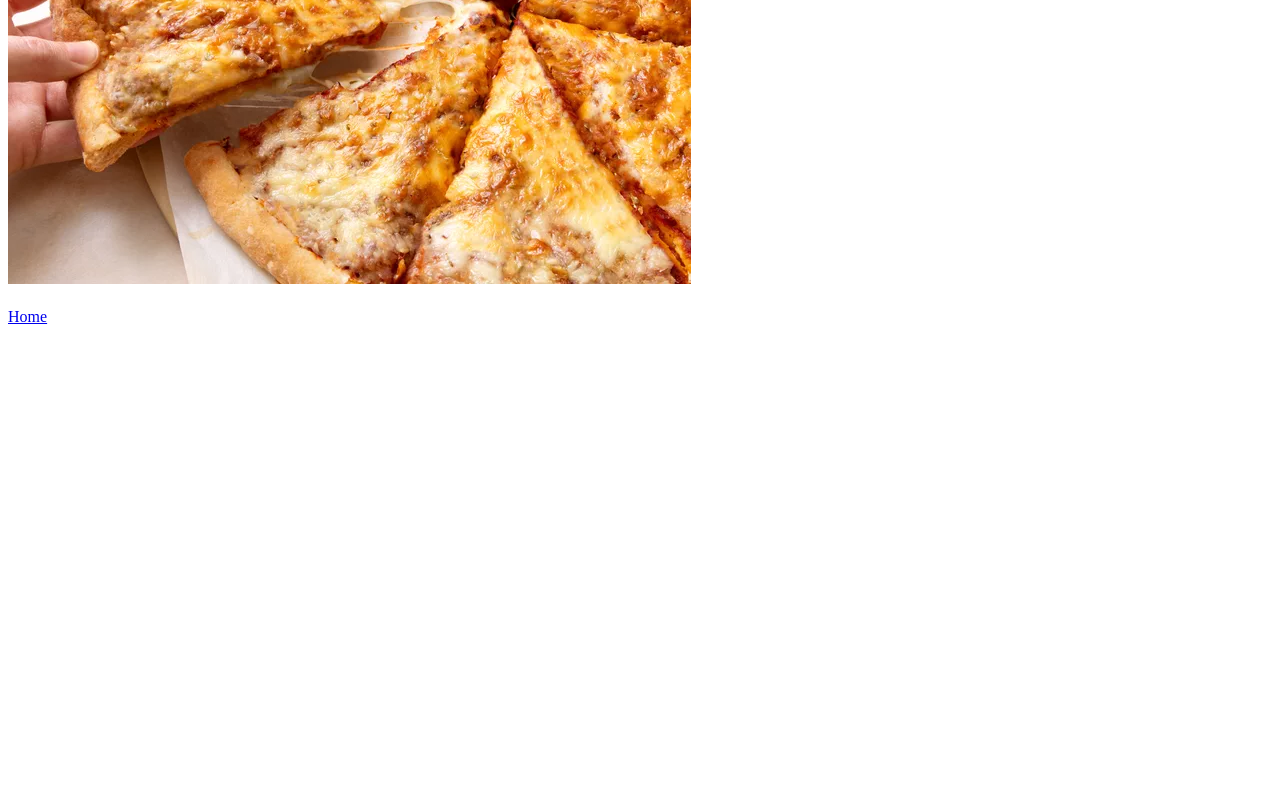
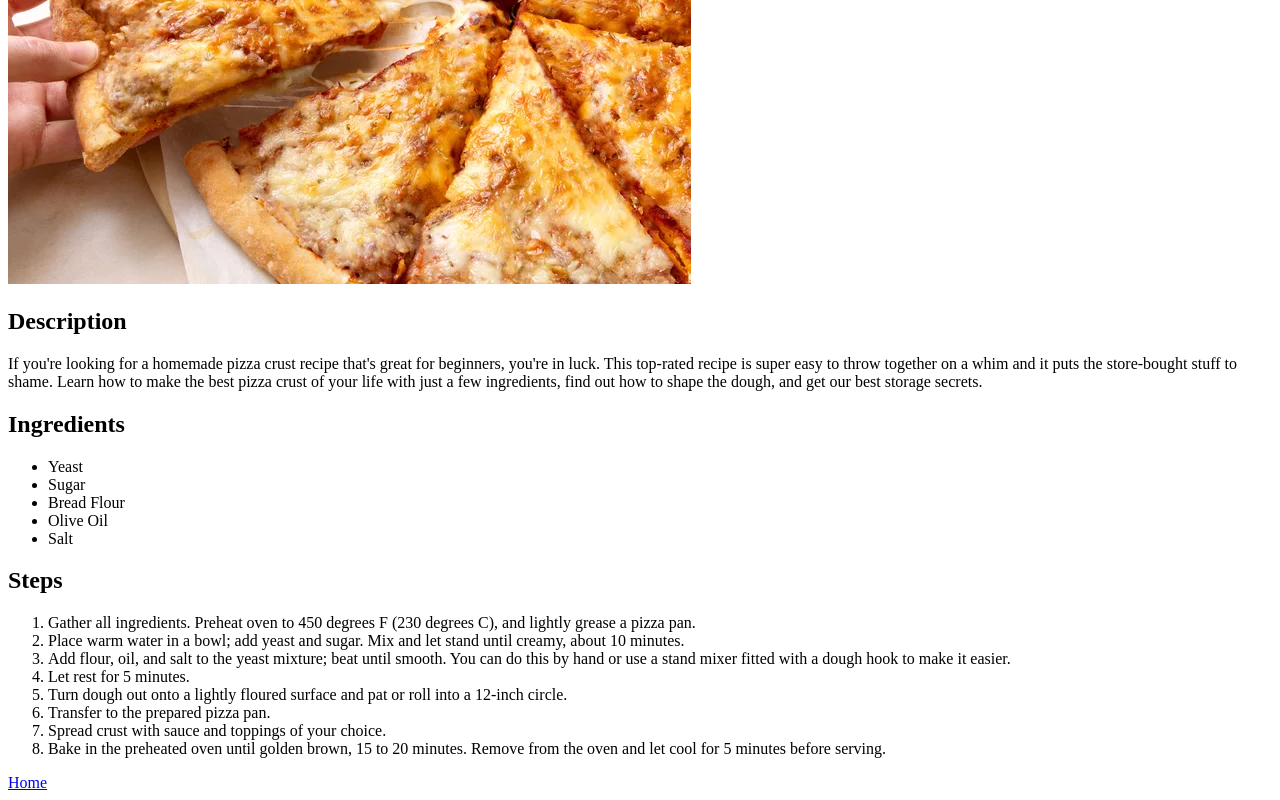
Before and after one commit to Brocco1iGraham/odin-recipes, a plain HTML site: page recipes/homemade-pizza.html in a window 1280 px wide. Shown: the part 308-1108 px from the top of the page. Before the commit the page ends 800 px from the top, so only its background shows below. Drawn offline with Linux system fonts and the light colour scheme.

```diff
--- a/recipes/homemade-pizza.html
+++ b/recipes/homemade-pizza.html
@@ -8,7 +8,29 @@
 <body>
     <h1>Homemade Pizza</h1>
     <img src="../images/finished-dish.webp" alt="finished-dish">
-    <h2></h2>
+    <h2>Description</h2>
+    <p>
+        If you're looking for a homemade pizza crust recipe that's great for beginners, you're in luck. This top-rated recipe is super easy to throw together on a whim and it puts the store-bought stuff to shame. Learn how to make the best pizza crust of your life with just a few ingredients, find out how to shape the dough, and get our best storage secrets.
+    </p>
+    <h2>Ingredients</h2>
+    <ul>
+        <li>Yeast</li>
+        <li>Sugar</li>
+        <li>Bread Flour</li>
+        <li>Olive Oil</li>
+        <li>Salt</li>
+    </ul>
+    <h2>Steps</h2>
+    <ol>
+        <li>Gather all ingredients. Preheat oven to 450 degrees F (230 degrees C), and lightly grease a pizza pan.</li>
+        <li>Place warm water in a bowl; add yeast and sugar. Mix and let stand until creamy, about 10 minutes.</li>
+        <li>Add flour, oil, and salt to the yeast mixture; beat until smooth. You can do this by hand or use a stand mixer fitted with a dough hook to make it easier.</li>
+        <li>Let rest for 5 minutes.</li>
+        <li>Turn dough out onto a lightly floured surface and pat or roll into a 12-inch circle.</li>
+        <li>Transfer to the prepared pizza pan.</li>
+        <li>Spread crust with sauce and toppings of your choice.</li>
+        <li>Bake in the preheated oven until golden brown, 15 to 20 minutes. Remove from the oven and let cool for 5 minutes before serving.</li>
+    </ol>
     <a href="../index.html">Home</a>
 </body>
 </html>
```
Also changed, not shown: index.html (+6 -0 lines), recipes/basic-burger.html (added, +34 -0 lines), images/basic-burger.webp (added).
